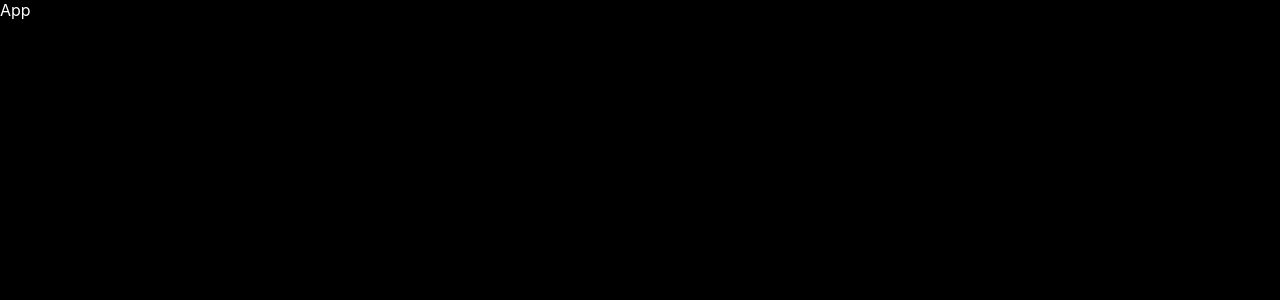
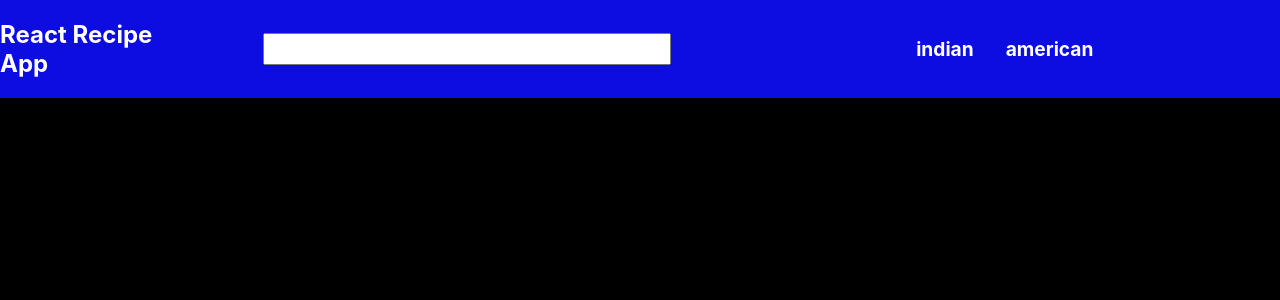
Before and after one commit to hemantagarwal707/recipe-app, a React (Create React App) app: page / in a window 1280 px wide. Shown: the top 300 px of the page. Built offline with nearby package versions, Linux system fonts and the light colour scheme.

Commit message:
Navbar design

```diff
--- a/src/App.css
+++ b/src/App.css
@@ -1,38 +1,45 @@
-.App {
-  text-align: center;
+.main{
+  margin: 0;
+  padding: 0;
+  overflow-x: hidden;
+}
+.nav{
+  /* background-color:  */
+  background-color: #0d0de1;
+  display: flex;
+  justify-content: space-between;
+  width: 100%;
+  height: 17%;
+  /* padding: 5px; */
+}
+.left{
+  display: flex;
+  justify-content: center;
+  align-items: center;
+  width: 16%;
+}
+.search{
+  display: flex;
+  justify-content: center;
+  align-items: center;
+}
+.search input{
+  width: 25rem;
+  height: 26px;
+  /* border-radius: 5%; */
+}
+.right{
+  display: flex;
+  justify-content: center;
+  align-items: center;
+  width: 43%;
+}
+.right div{
+  padding: 1rem;
+  font-size: 1.2rem;
+  font-weight: bold;
 }
 
-.App-logo {
-  height: 40vmin;
-  pointer-events: none;
+.right div:hover{
+  background-color: rgb(28, 28, 61);
 }
-
-@media (prefers-reduced-motion: no-preference) {
-  .App-logo {
-    animation: App-logo-spin infinite 20s linear;
-  }
-}
-
-.App-header {
-  background-color: #282c34;
-  min-height: 100vh;
-  display: flex;
-  flex-direction: column;
-  align-items: center;
-  justify-content: center;
-  font-size: calc(10px + 2vmin);
-  color: white;
-}
-
-.App-link {
-  color: #61dafb;
-}
-
-@keyframes App-logo-spin {
-  from {
-    transform: rotate(0deg);
-  }
-  to {
-    transform: rotate(360deg);
-  }
-}
--- a/src/App.js
+++ b/src/App.js
@@ -1,10 +1,11 @@
 
 
 import React from 'react'
-
+import Home from './components/Home'
+import './App.css'
 const App = () => {
   return (
-    <div>App</div>
+    <Home />
   )
 }
 
--- /dev/null
+++ b/src/components/Home.jsx
@@ -0,0 +1,16 @@
+import React from 'react'
+import Navbar from './Navbar'
+import PopularSlider from './PopularSlider'
+import TrendingSlider from './TrendingSlider'
+
+const Home = () => {
+  return (
+    <>
+    <div className="main">
+    <Navbar />
+    </div>
+    </>
+  )
+}
+
+export default Home
--- /dev/null
+++ b/src/components/Navbar.jsx
@@ -0,0 +1,30 @@
+import React from 'react'
+
+const Navbar = () => {
+  return (
+    <>
+    <div className="nav">
+        <div className="left">
+
+                <h2>React Recipe App</h2>
+
+        </div>
+        <div className="search">
+
+                <input   type="text"  />
+
+
+
+        </div>
+        <div className="right">
+          <div>indian</div>
+          <div>american</div>
+
+
+        </div>
+    </div>
+</>
+  )
+}
+
+export default Navbar
```
Also changed, not shown: src/components/PopularSlider.jsx (added), src/components/RecipeId.jsx (added), src/components/SearchElement.jsx (added), src/components/TrendingSlider.jsx (added).
